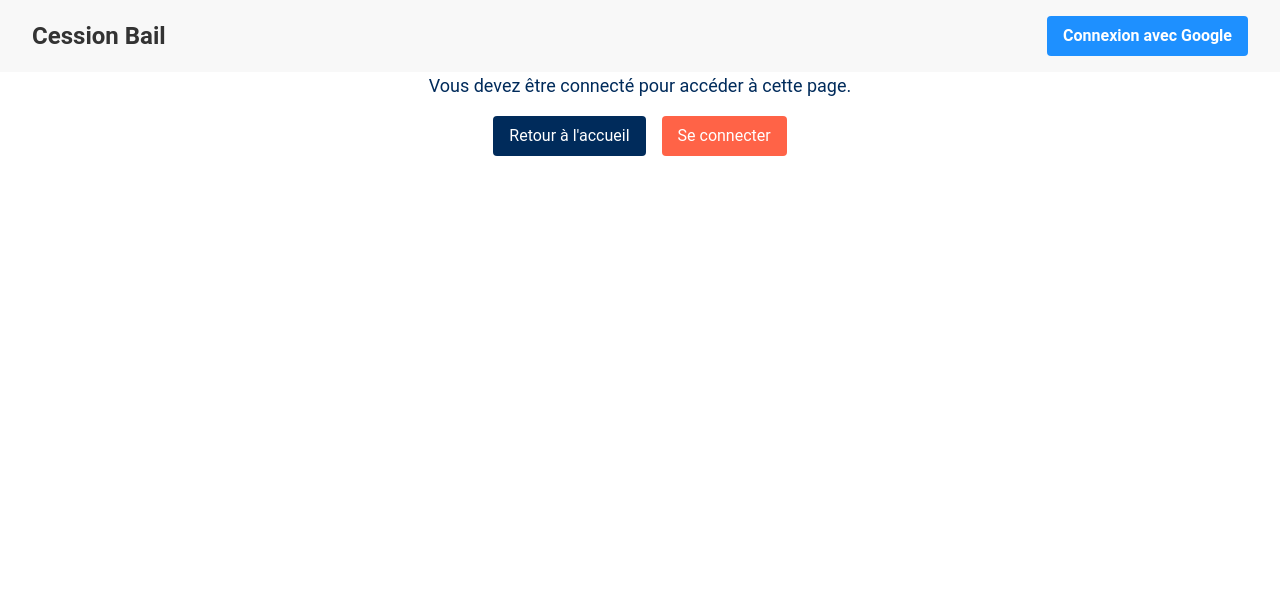
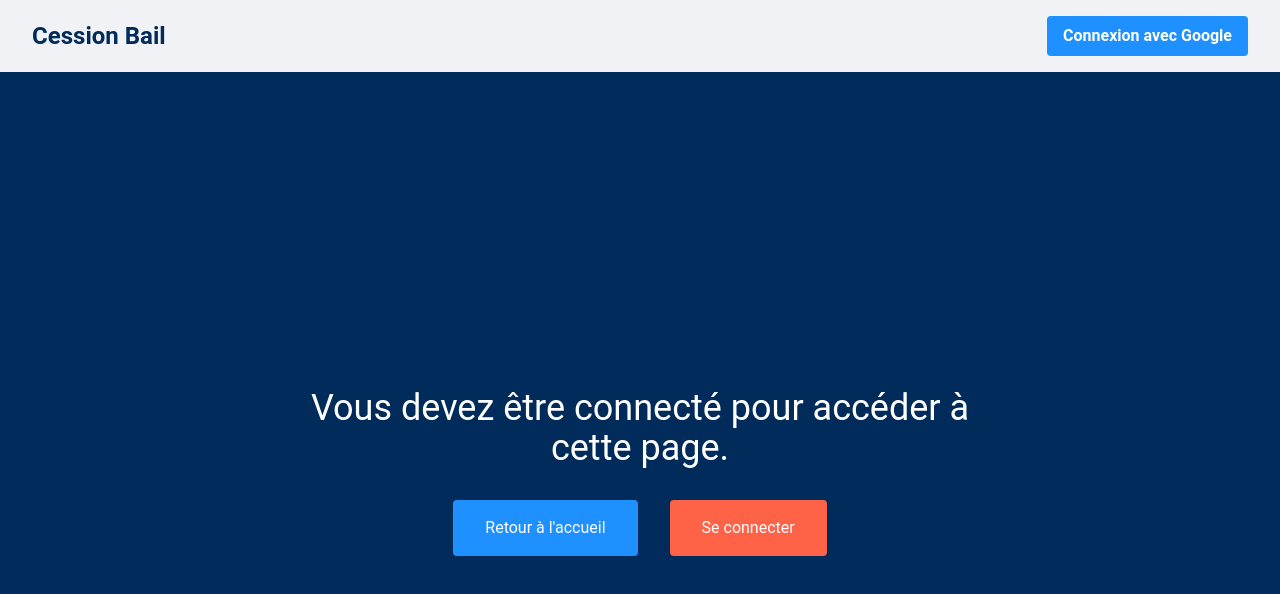
Before and after one commit to GuillaumeGandolfi/BailConnect, a Next.js app: page /create in a window 1280 px wide. Shown: the top 594 px of the page. Built offline with nearby package versions, Linux system fonts and the light colour scheme; no server answers.

Commit message:
add spacing between fallback text and buttons

```diff
--- a/src/app/layout.js
+++ b/src/app/layout.js
@@ -5,10 +5,11 @@ import Header from "../components/Header";
 export default function RootLayout({ children }) {
   return (
     <html lang="fr">
-      <body>
+      <body className="flex flex-col min-h-screen">
         <Providers>
           <Header />
-          {children}
+          {/* Zone principale qui grandit pour occuper l'espace disponible */}
+          <main className="flex-grow">{children}</main>
         </Providers>
       </body>
     </html>
--- a/src/components/Header.jsx
+++ b/src/components/Header.jsx
@@ -3,28 +3,10 @@ import AuthButtons from "./AuthButtons";
 
 export default function Header() {
   return (
-    <header
-      style={{
-        display: "flex",
-        justifyContent: "space-between",
-        alignItems: "center",
-        padding: "1rem 2rem",
-        backgroundColor: "#f8f8f8",
-      }}
-    >
-      <div>
-        <Link
-          href="/"
-          style={{
-            fontSize: "1.5rem",
-            fontWeight: "bold",
-            color: "#333",
-            textDecoration: "none",
-          }}
-        >
-          Cession Bail
-        </Link>
-      </div>
+    <header className="bg-grey-light py-4 px-8 flex items-center justify-between shadow-sm">
+      <Link href="/" className="text-blue-deep text-2xl font-bold">
+        Cession Bail
+      </Link>
       <nav>
         <AuthButtons />
       </nav>
--- a/src/guards/ProtectedPage.jsx
+++ b/src/guards/ProtectedPage.jsx
@@ -6,27 +6,27 @@ export default function ProtectedPage({ children }) {
   const { data: session, status } = useSession();
 
   if (status === "loading") {
-    return <p className="text-center mt-8">Loading...</p>;
+    return <p className="text-center mt-8 text-white">Loading...</p>;
   }
 
   if (!session) {
     return (
-      <div className="min-h-screen flex flex-col">
-        {/* Le header reste en place via ton layout */}
-        <div className="flex-grow flex flex-col items-center justify-center">
-          <p className="text-lg text-blue-deep mb-4">
+      <div className="min-h-screen pt-20 flex flex-col items-center justify-center bg-blue-deep px-4">
+        <div className="max-w-2xl text-center">
+          {/* Augmente la marge entre le texte et les boutons */}
+          <p className="text-4xl text-white font-montserrat mb-8">
             Vous devez être connecté pour accéder à cette page.
           </p>
-          <div className="flex gap-4">
+          <div className="flex flex-row gap-8 justify-center">
             <Link
               href="/"
-              className="bg-blue-deep text-white py-2 px-4 rounded hover:bg-blue-600"
+              className="bg-blue-bright text-white py-4 px-8 rounded hover:bg-blue-600 transition-colors"
             >
               Retour à l'accueil
             </Link>
             <button
               onClick={() => signIn("google")}
-              className="bg-orange-coral text-white py-2 px-4 rounded hover:bg-orange-600"
+              className="bg-orange-coral text-white py-4 px-8 rounded hover:bg-orange-600 transition-colors"
             >
               Se connecter
             </button>
```
